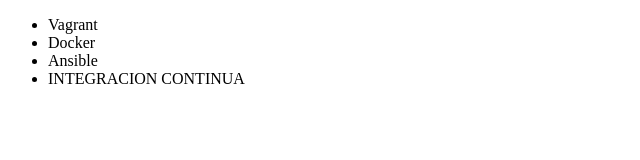
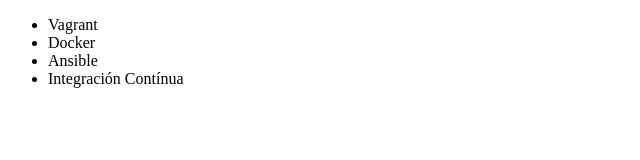
Before and after one commit to willrev/git_hub, a plain HTML site: page index.html in a window 1280 px wide. Shown: the full height of the page, 0-640 px from the left. Drawn offline with Linux system fonts and the light colour scheme.

Commit message:
Agrego ascentos en el ultimo item de la lista

```diff
--- a/index.html
+++ b/index.html
@@ -11,7 +11,7 @@
     <li> Vagrant </li>
     <li> Docker </li>
     <li> Ansible </li>
-    <li> INTEGRACION CONTINUA </li>
+    <li> Integración Contínua </li>
   </ul>
 </body>
 
```
